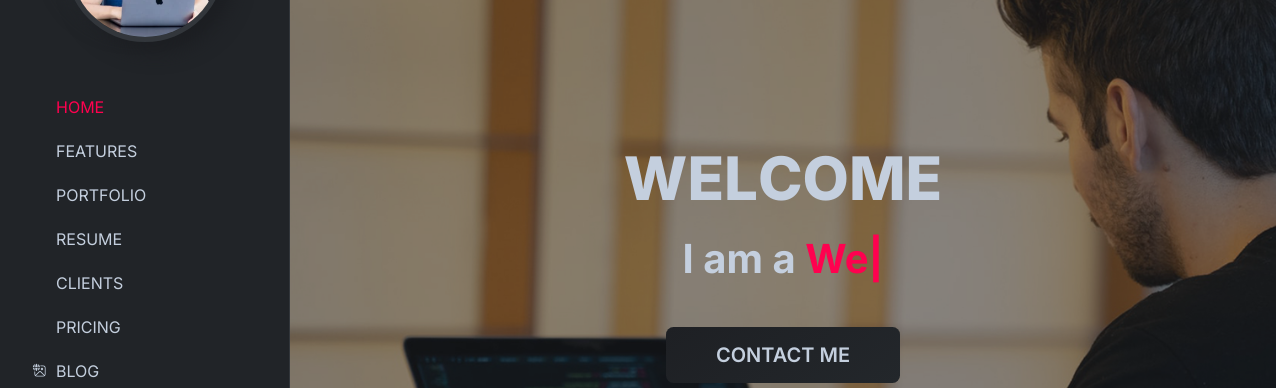
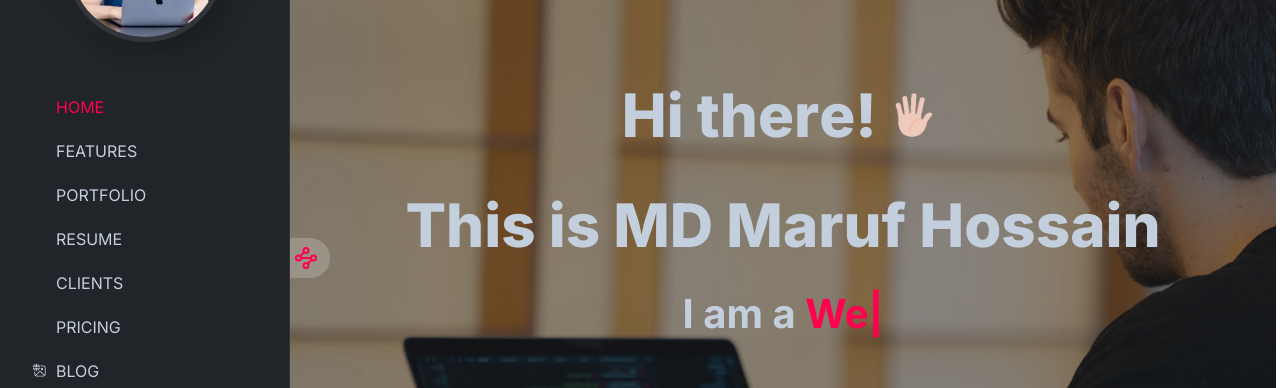
Before and after one commit to maruf-me/my-portfolio, a Next.js app: page / in a window 1280 px wide. Shown: the part 142-530 px from the top of the page. Built offline with nearby package versions, Linux system fonts and the light colour scheme; some icons are missing.

Commit message:
feat: added quick action

```diff
--- a/src/app/layout.tsx
+++ b/src/app/layout.tsx
@@ -1,5 +1,6 @@
 import AsideBar from '@/components/layouts/AsideBar'
 import HeroContainer from '@/components/layouts/HeroContainer'
+import QuickActions from '@/components/layouts/QuickActions'
 import type { Metadata } from 'next'
 import { Inter } from 'next/font/google'
 import '../styles/globals.css'
@@ -18,6 +19,7 @@ export default function RootLayout({ children }: { children: React.ReactNode })
       <body className={inter.className} suppressHydrationWarning={true}>
         <AsideBar />
         <HeroContainer>{children}</HeroContainer>
+        <QuickActions />
       </body>
     </html>
   )
--- a/src/components/features/Home.tsx
+++ b/src/components/features/Home.tsx
@@ -1,6 +1,7 @@
 'use client';
 import Button from '@/components/common/Button';
 import { TypeAnimation } from 'react-type-animation';
+import Image from '../common/Image';
 import { TextEffect } from '../ui/TextEffect';
 
 const typingText = [
@@ -13,17 +14,22 @@ const typingText = [
 const Home = () => {
     return (
         <section id='home'>
-            <div className="bg-[url('/images/background_image.jpg')] sm:h-[40vh] md:h-[66vh] xl:h-screen bg-contain md:bg-cover bg-fixed bg-no-repeat relative bg-red-300">
+            <div className="bg-[url('/images/background_image.jpg')] sm:h-[52vh] md:h-[66vh] xl:h-screen bg-contain lg:bg-cover bg-fixed bg-no-repeat relative">
                 <span className="absolute bg-primary-100 opacity-50 left-0 top-0 w-full h-full z-10"></span>
 
-                <article className="relative z-20 h-full flex flex-col justify-center items-center gap-space4 sm:gap-space20 px-space20 py-space24">
-                    <TextEffect per='char' preset='fade' className="font-extrabold text-100 text-center uppercase text-[2.4rem] sm:text-[6rem]">
-                        Welcome
+                <article className="relative z-20 h-full flex flex-col justify-center items-center gap-space4 lg:gap-space20 px-space20 py-space24">
+                    <article className="flex items-center gap-3">
+                        <TextEffect per='char' preset='fade' className="font-extrabold text-100 text-center text-[2.4rem] lg:text-[6rem]">
+                            {"Hi there!"}
+                        </TextEffect>
+
+                        <Image src={`/images/hello.gif`} alt='' width={0} height={0} sizes='100vw' className='w-10 md:w-24' />
+                    </article>
+                    <TextEffect per='char' preset='fade' className="font-extrabold text-100 text-center text-[2.4rem] lg:text-[6rem]">
+                        {"This is MD Maruf Hossain"}
                     </TextEffect>
-                    {/* <h1 className="font-extrabold text-100 text-center uppercase text-[4rem] sm:text-[6rem] lg:text-[8rem] 2xl:text-[12rem]">
-                    </h1> */}
 
-                    <article className='text-center text-100 font-bold text-md sm:text-[3rem] lg:text-[4rem]'>
+                    <article className='text-center text-100 font-bold text-md sm:text-xl lg:text-[4rem]'>
                         <span>I am a </span>
 
                         <TypeAnimation
--- /dev/null
+++ b/src/components/layouts/QuickActions.tsx
@@ -0,0 +1,47 @@
+'use client'
+import { CircleUserRound, Download, Waypoints } from "lucide-react"
+import Button from "../common/Button"
+
+const QuickActions = () => {
+  return (
+    <section
+      className="
+      w-[40px] bg-white/20 rounded-r-full text-secondary-100
+      fixed top-1/2 transform -translate-y-1/2 left-0 xl:left-[29rem]  z-30 duration-300"
+    >
+      <div className="relative group py-space8 px-space4 cursor-pointer">
+        <Waypoints className="anim-rotate" />
+
+        <div className="absolute hidden group-hover:block left-0 top-1/2 transform -translate-y-1/2 z-20 h-[14rem] w-[9rem] rounded-r-full"></div>
+
+        <div title="Resume" className="rotate-0 group-hover:rotate-[360deg] duration-500
+        absolute top-1/2 transform -translate-y-1/2 -left-[calc(150%+40px)] group-hover:left-[calc(100%+8px)] z-20 cursor-pointer"
+        >
+          <Button className="h-[4rem] w-[4rem] shadow-none !rounded-full overflow-hidden">
+            <Download />
+          </Button>
+        </div>
+
+        {/* Top button  */}
+        <div title="Resume" className="rotate-0 group-hover:rotate-[360deg] duration-500
+        absolute top-1/2 transform -translate-y-1/2 group-hover:-translate-y-[170%] -left-[calc(150%+40px)] group-hover:left-4 z-20 cursor-pointer"
+        >
+          <Button className="h-[4rem] w-[4rem] shadow-none !rounded-full overflow-hidden">
+            <CircleUserRound />
+          </Button>
+        </div>
+
+        {/* Bottom button  */}
+        <div title="Resume" className="rotate-0 group-hover:rotate-[360deg] duration-500
+        absolute top-1/2 transform -translate-y-1/2 group-hover:translate-y-[70%] -left-[calc(150%+40px)] group-hover:left-4 z-20 cursor-pointer"
+        >
+          <Button className="h-[4rem] w-[4rem] shadow-none !rounded-full overflow-hidden">
+            <Download />
+          </Button>
+        </div>
+      </div>
+    </section>
+  )
+}
+
+export default QuickActions
--- a/tailwind.config.ts
+++ b/tailwind.config.ts
@@ -1,11 +1,11 @@
-import type { Config } from 'tailwindcss';
-import { appConfig } from './app.config';
+import type { Config } from "tailwindcss";
+import { appConfig } from "./app.config";
 
 const config: Config = {
   content: [
-    './src/pages/**/*.{js,ts,jsx,tsx,mdx}',
-    './src/components/**/*.{js,ts,jsx,tsx,mdx}',
-    './src/app/**/*.{js,ts,jsx,tsx,mdx}',
+    "./src/pages/**/*.{js,ts,jsx,tsx,mdx}",
+    "./src/components/**/*.{js,ts,jsx,tsx,mdx}",
+    "./src/app/**/*.{js,ts,jsx,tsx,mdx}",
   ],
   theme: {
     extend: {
@@ -13,36 +13,46 @@ const config: Config = {
       boxShadow: appConfig.theams.boxShadow,
       backgroundImage: appConfig.theams.gradientColors,
       fontSize: {
-        xs: ['1.2rem', { lineHeight: '2.4rem' }],
-        sm: ['1.4rem', { lineHeight: '2.8rem' }],
-        md: ['1.6rem', { lineHeight: '3.2rem' }],
-        lg: ['2rem', { lineHeight: '4rem' }],
-        xl: ['2.4rem', { lineHeight: '4.8rem' }],
-        '2xl': ['2.8rem', { lineHeight: '5.6rem' }],
-        '3xl': ['3.2rem', { lineHeight: '6.4rem' }],
-        '4xl': ['4rem', { lineHeight: '7.2rem' }],
+        xs: ["1.2rem", { lineHeight: "2.4rem" }],
+        sm: ["1.4rem", { lineHeight: "2.8rem" }],
+        md: ["1.6rem", { lineHeight: "3.2rem" }],
+        lg: ["2rem", { lineHeight: "4rem" }],
+        xl: ["2.4rem", { lineHeight: "4.8rem" }],
+        "2xl": ["2.8rem", { lineHeight: "5.6rem" }],
+        "3xl": ["3.2rem", { lineHeight: "6.4rem" }],
+        "4xl": ["4rem", { lineHeight: "7.2rem" }],
       },
       spacing: {
-        space4: '.4rem',
-        space8: '.8rem',
-        space12: '1.2rem',
-        space16: '1.6rem',
-        space20: '2rem',
-        space24: '2.4rem',
-        space32: '3.2rem',
-        space40: '4rem',
-        space48: '4.8rem',
-        space56: '5.6rem',
+        space4: ".4rem",
+        space8: ".8rem",
+        space12: "1.2rem",
+        space16: "1.6rem",
+        space20: "2rem",
+        space24: "2.4rem",
+        space32: "3.2rem",
+        space40: "4rem",
+        space48: "4.8rem",
+        space56: "5.6rem",
       },
       transitionProperty: {
-        height: 'height',
-        spacing: 'margin, padding',
+        height: "height",
+        spacing: "margin, padding",
+      },
+
+      animation: {
+        rotate: "anim-rotate 2.5s infinite linear",
+      },
+      keyframes: {
+        "anim-rotate": {
+          "0%": { transform: "rotate(0deg)" },
+          "100%": { transform: "rotate(360deg)" },
+        },
       },
     },
   },
   plugins: [],
   variants: {
-    height: ['responsive', 'hover', 'focus']
+    height: ["responsive", "hover", "focus"],
   },
-}
-export default config
+};
+export default config;
```
Also changed, not shown: public/images/hello.gif (added).
